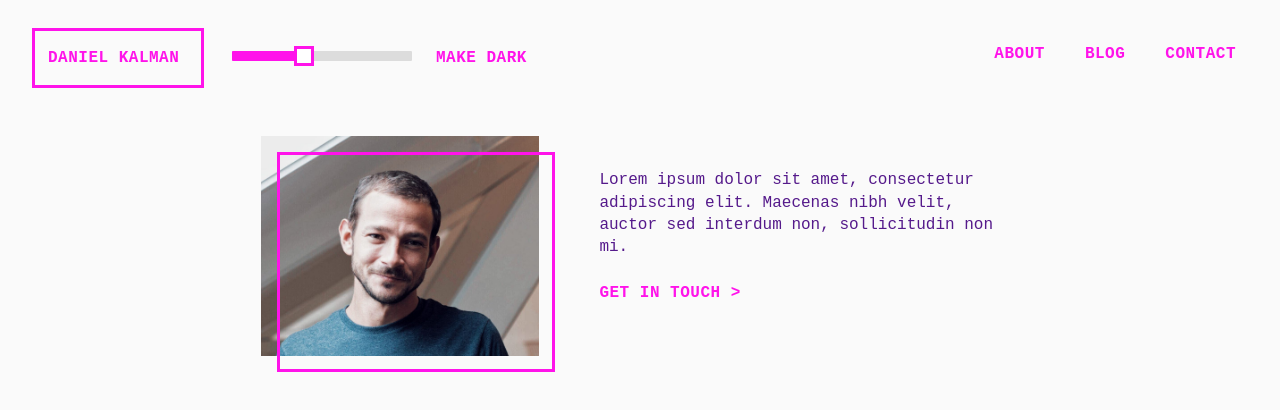
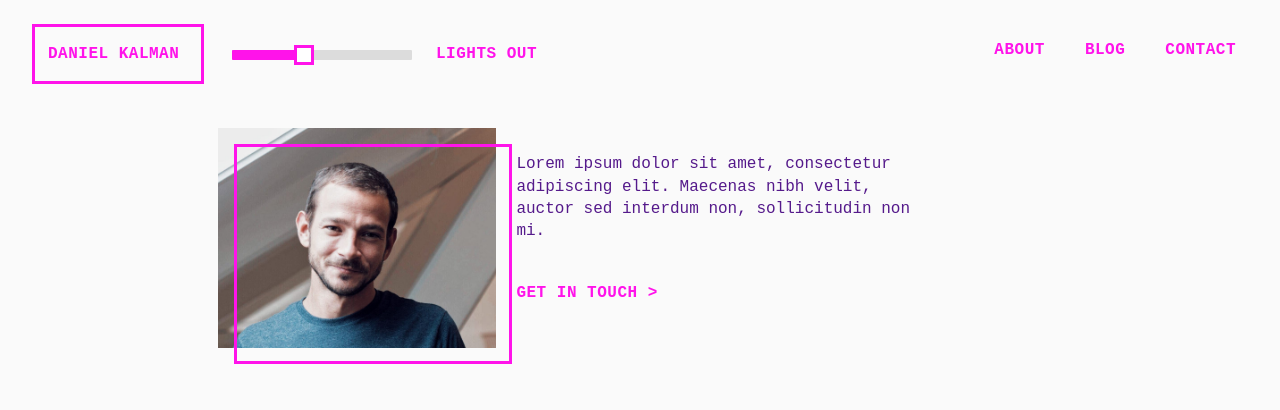
Before and after one commit to dnlklmn/dweb, a React (Create React App) app: page /about in a window 1280 px wide. Shown: the top 410 px of the page. Built offline with nearby package versions, Linux system fonts and the light colour scheme; a web font is replaced by a local one.

Commit message:
flex box component, remove grids

```diff
--- a/src/App.js
+++ b/src/App.js
@@ -13,6 +13,8 @@ import {
 } from "@material-ui/core";
 import { lightTheme, darkTheme } from "./theme";
 import { SubPage } from "./SubPage";
+import { Box } from "./Box";
+import ThemeContext from "./ThemeContext";
 
 const projects = [
   { title: "Quarters Design System", url: "quarters", cover: "tenerife.png" },
@@ -26,6 +28,16 @@ const projects = [
 ];
 
 const useStyles = makeStyles({
+  main: {
+    width: "66%",
+    margin: "0 auto",
+    "@media (max-width: 960px)": {
+      width: "80%",
+    },
+    "@media (max-width: 600px)": {
+      width: "100%",
+    },
+  },
   header: {
     flexShrink: 1,
     padding: `${(unit) => unit + 32}px 0`,
@@ -47,6 +59,8 @@ const useStyles = makeStyles({
     justifyContent: "center",
     alignItems: "center",
     gap: (unit) => 48 + unit * 3,
+    transitionDelay: "0.23s",
+    transition: "all 0.23s ease",
     "@media (max-width: 960px)": {
       flexDirection: "column",
       width: "66%",
@@ -95,10 +109,8 @@ function App() {
     setUnit(newValue);
   };
 
-  console.log(dark);
-
   return (
-    <div style={{ position: "relative" }}>
+    <ThemeContext.Provider value={unit}>
       <ThemeProvider theme={appliedTheme}>
         <CssBaseline />
         <style>
@@ -119,6 +131,7 @@ function App() {
             <Route exact path={["/", "/about", "/contact", "/blog"]}>
               <div className={classes.header}>
                 <Header
+                  dark={dark}
                   menu={menu}
                   unit={unit}
                   onChange={handleChange}
@@ -129,7 +142,6 @@ function App() {
                 />
               </div>
             </Route>
-
             <Route exact path="/">
               <div
                 style={{
@@ -151,21 +163,27 @@ function App() {
               </div>
               <Gallery unit={unit} projects={projects} />
             </Route>
+
             <Switch>
               <Route exact path="/about">
-                <div className={classes.flexBoxHorizontalCenter}>
+                <Box width="66%" align="center" unit={unit}>
                   <div className={classes.pictureFlex}>
                     <Picture borderAlwaysOn bgImg="dk.jpg" unit={unit} />
                   </div>
-                  <div className={classes.flexBoxVerticalLeft}>
+                  <Box vertical unit={unit}>
                     <Typography variant="body1" style={{ maxWidth: 420 }}>
                       Lorem ipsum dolor sit amet, consectetur adipiscing elit.
                       Maecenas nibh velit, auctor sed interdum non, sollicitudin
                       non mi.
                     </Typography>
-                    <Button label="GET IN TOUCH >" textOnly linkTo="/contact" />
-                  </div>
-                </div>
+                    <Button
+                      dark={dark}
+                      label="GET IN TOUCH >"
+                      textOnly
+                      linkTo="/contact"
+                    />
+                  </Box>
+                </Box>
               </Route>
               <Route path="/blog">
                 <span>Blog</span>
@@ -178,16 +196,27 @@ function App() {
               return (
                 <Route exact path={`/works/${item.url}`} key={index * 0.8}>
                   <div className={classes.header}>
-                    <Header sub />
+                    <Header
+                      sub
+                      dark={dark}
+                      unit={unit}
+                      onChange={handleChange}
+                      checked={dark}
+                      onChangeToggle={() => {
+                        setDark(!dark);
+                      }}
+                    />
                   </div>
-                  <SubPage title={item.title} unit={unit} />;
+                  <div className={classes.main}>
+                    <SubPage title={item.title} unit={unit} />;
+                  </div>
                 </Route>
               );
             })}
           </div>
         </Router>
       </ThemeProvider>
-    </div>
+    </ThemeContext.Provider>
   );
 }
 
--- /dev/null
+++ b/src/Box.tsx
@@ -0,0 +1,63 @@
+import { makeStyles } from "@material-ui/core";
+
+interface BoxProps {
+  unit: number;
+  vertical?: boolean;
+  align?: "flex-start" | "center" | "flex-end";
+  children: object;
+  width?: string;
+  padding?: number;
+  justify?: "flex-start" | "flex-end" | "center" | "space-between";
+  gap?: number;
+}
+
+const useStyles = makeStyles({
+  flexBoxHorizontalCenter: {
+    flexShrink: 1,
+    width: ({ width }: BoxProps) => width,
+    padding: ({ unit, padding }: BoxProps) => padding,
+    display: "flex",
+    flexDirection: ({ vertical }: BoxProps) => (vertical ? "column" : "row"),
+    justifyContent: ({ justify }: BoxProps) => justify,
+    alignItems: ({ align }: BoxProps) => align,
+    gap: ({ gap, unit }: BoxProps) => (gap ? gap + unit : 16 + unit),
+    transitionDelay: "0.23s",
+    transition: "all 0.23s ease",
+    "@media (max-width: 960px)": {
+      flexDirection: ({ vertical }: BoxProps) =>
+        vertical ? "column" : "column",
+      width: ({ width }: BoxProps) => "95%",
+      alignItems: () => "flex-start",
+      justify: () => "center",
+      padding: ({ padding }: BoxProps) => (padding ? (padding / 3) * 2 : 0),
+    },
+    "@media (max-width: 600px)": {
+      padding: ({ unit, padding }: BoxProps) => padding,
+      width: () => "95%",
+    },
+  },
+});
+
+export const Box = ({
+  unit,
+  vertical,
+  children,
+  align,
+  width,
+  padding,
+  justify,
+  gap,
+}: BoxProps) => {
+  const classes = useStyles({
+    unit,
+    vertical,
+    align,
+    children,
+    width,
+    padding,
+    justify,
+    gap,
+  });
+
+  return <div className={classes.flexBoxHorizontalCenter}>{children}</div>;
+};
--- a/src/Button.tsx
+++ b/src/Button.tsx
@@ -12,6 +12,7 @@ interface ButtonProps {
   textOnly?: boolean;
   iconBefore?: boolean;
   iconAfter?: boolean;
+  dark?: boolean;
 }
 
 const useStyles = makeStyles({
@@ -24,12 +25,14 @@ const useStyles = makeStyles({
     display: "flex",
     flexDirection: "row",
     alignItems: "center",
+    alignContent: "center",
     padding: 16,
     gap: "1rem",
     outline: 0,
     border: 0,
     textDecoration: "none",
     justifyContent: "flex-start",
+
     margin: "0 4px",
     color: darkTheme.palette.secondary.main,
 
@@ -41,15 +44,18 @@ const useStyles = makeStyles({
       margin: "14px 0",
       boxShadow: `inset 0 0 0 0px ${darkTheme.palette.primary.main}`,
     },
-    //next up
+
     "&.textOnly :hover": {
       boxShadow: `inset 0 0 0 0px ${darkTheme.palette.primary.main}`,
       background: "none",
-      color: "#fff",
+      color: ({ dark }: { dark: boolean | undefined }) =>
+        dark ? "#000" : "#fff",
     },
+
     "&:hover": {
       background: darkTheme.palette.primary.main,
-      color: "#fff",
+      color: ({ dark }: { dark: boolean | undefined }) =>
+        dark ? "#000" : "#fff",
     },
   },
 });
@@ -61,18 +67,19 @@ export const Button = ({
   textOnly,
   iconBefore,
   iconAfter,
+  dark,
 }: ButtonProps) => {
-  const classes = useStyles();
+  const classes = useStyles({ dark });
 
   const backIcon = (
     <div style={{ flexShrink: 0 }}>
-      <FeatherIcon size={18} icon="arrow-left" />
+      <FeatherIcon size={18} icon="arrow-left" style={{ marginTop: 3 }} />
     </div>
   );
 
   const menuIcon = (
     <div style={{ flexShrink: 0 }}>
-      <FeatherIcon size={18} icon="menu" />
+      <FeatherIcon size={18} icon="menu" style={{ marginTop: 2 }} />
     </div>
   );
 
@@ -83,17 +90,18 @@ export const Button = ({
   );
 
   return (
+    <div onClick={onClick}>
       <Link
         to={linkTo}
         className={`${classes.button} ${selected ? "selected" : ""} ${
           textOnly ? "textOnly" : ""
-      } `}
-      onClick={onClick}
+        } ${dark ? "dark" : ""} `}
       >
         {iconBefore ? backIcon : null}
         {label.length > 1 ? btnLabel : null}
         {iconAfter ? menuIcon : null}
       </Link>
+    </div>
   );
 };
 
--- a/src/Header.tsx
+++ b/src/Header.tsx
@@ -12,6 +12,7 @@ interface HeaderProps {
   sub: boolean;
   checked: boolean;
   onChangeToggle: any;
+  dark?: boolean;
 }
 
 const useStyles = makeStyles({
@@ -23,10 +24,11 @@ const useStyles = makeStyles({
     flexDirection: "row",
     justifyContent: "space-between",
     transition: "all 0.23s ease",
-    padding: ({ unit }: { unit: number }) => 24 + unit,
+    transitionDelay: ".23s",
+    padding: ({ unit }: { unit: number }) => `24px ${24 + unit}px`,
     zIndex: 101,
     "@media (max-width: 600px)": {
-      padding: ({ unit }: { unit: number }) => 16 + unit,
+      padding: ({ unit }: { unit: number }) => `16px ${16 + unit}px`,
     },
   },
   flexBoxLeft: {
@@ -36,6 +38,8 @@ const useStyles = makeStyles({
     justifyContent: "flex-start",
     alignItems: "center",
     alignContent: "center",
+    transition: "all 0.23s ease",
+    transitionDelay: ".23s",
     gap: ({ unit }: { unit: number }) => 16 + unit * 2,
   },
 });
@@ -47,6 +51,7 @@ export const Header = ({
   sub,
   checked,
   onChangeToggle,
+  dark,
 }: HeaderProps) => {
   const classes = useStyles({ unit });
 
@@ -56,6 +61,7 @@ export const Header = ({
   const slider = <Slider unit={unit} onChange={onChange} />;
   const menuComponent = (
     <Menu
+      dark={dark}
       setNav={(item: string) => setCurrentNav(item)}
       currentNav={currentNav}
       menu={menu}
@@ -73,6 +79,7 @@ export const Header = ({
       }}
     >
       <Button
+        dark={dark}
         selected={home}
         label="Daniel Kalman"
         linkTo="/"
@@ -83,19 +90,26 @@ export const Header = ({
     </div>
   );
 
-  const backBtn = <Button textOnly iconBefore label="Back" linkTo="/" />;
+  const darkSwitch = (
+    <Button
+      dark={dark}
+      label={checked ? "lights on" : "lights out"}
+      onClick={onChangeToggle}
+      textOnly
+    />
+  );
+
+  const backBtn = (
+    <Button dark={dark} textOnly iconBefore label="Back" linkTo="/" />
+  );
 
   return (
     <div className={classes.headerBg}>
       <div className={classes.flexBoxLeft}>
         {sub ? backBtn : homeBtn}
         <Hidden xsDown>
-          <div>{sub ? null : slider}</div>
-          <Button
-            label={checked ? "make light" : "make dark"}
-            onClick={onChangeToggle}
-            textOnly
-          />
+          {sub ? null : slider}
+          {sub ? null : darkSwitch}
         </Hidden>
       </div>
       {/* remove grid from here */}
--- a/src/Menu.tsx
+++ b/src/Menu.tsx
@@ -9,6 +9,7 @@ interface MenuProps {
   onClick: any;
   currentNav: string;
   setNav: any;
+  dark?: boolean;
 }
 
 export const Menu = ({
@@ -17,6 +18,7 @@ export const Menu = ({
   onClick,
   currentNav,
   setNav,
+  dark,
 }: MenuProps) => {
   return (
     <Grid container justify="flex-end" xs={12}>
@@ -31,6 +33,7 @@ export const Menu = ({
         >
           {menu.map((item) => (
             <Button
+              dark={dark}
               label={item}
               linkTo={`/${item.toLowerCase()}`}
               selected={currentNav === item && !home ? true : false}
--- a/src/Picture.tsx
+++ b/src/Picture.tsx
@@ -115,7 +115,7 @@ export const Picture = ({
             position: "relative",
             top: unit ? 8 + unit * 2 : 8,
             left: unit ? 8 + unit * 2 : 8,
-            transition: "all 0.5s ease",
+            transition: "all 0.23s ease",
           }}
         ></div>
       </Hidden>
@@ -129,7 +129,7 @@ export const Picture = ({
             position: "relative",
             top: unit ? 8 + unit * 2 : 8,
             left: unit ? 8 + unit * 2 : 8,
-            transition: "all 0.5s ease",
+            transition: "all 0.23s ease",
           }}
         ></div>
       </Hidden>
--- a/src/SubPage.tsx
+++ b/src/SubPage.tsx
@@ -1,162 +1,130 @@
-import { Grid, Typography } from "@material-ui/core";
+import { Grid, makeStyles, Typography } from "@material-ui/core";
 import sp1 from "./sp1.png";
 import paymentLines from "./sp-images/payment-lines.png";
 import horizontalFlow from "./sp-images/horizontal-flow-chart.png";
+import { Box } from "./Box";
 
 interface SubPageProps {
   title: string;
   unit: number;
 }
 
+const useStyles = makeStyles({
+  image: {
+    width: "80%",
+    height: "100%",
+    "@media (max-width: 960px)": {
+      width: "100%",
+    },
+  },
+});
+
 export const SubPage = ({ title, unit }: SubPageProps) => {
-  const spMicro = (
+  const SpMicro = (classes: any) => {
+    return (
       <div>
-      <Grid container item xs={12} justify="center">
-        {/* intro + flowchart */}
-        <Grid
-          container
-          item
-          xs={12}
-          sm={10}
-          alignItems="center"
-          style={{ marginTop: 8 + unit * 3 }}
-        >
-          <Grid container item spacing={2} xs={12} lg={6}>
-            <Grid item>
+        <Box vertical unit={unit} width="80%" justify="flex-start" padding={32}>
+          <Typography variant="h3">{title}</Typography>
+          <div style={{ height: 24 }} />
+          <Box vertical unit={unit} width="100%" align="flex-start" padding={0}>
             <Typography variant="subtitle2">
-                SatoshiPay is a payment provider operating on the blockchain.
+              SatoshiPay is a payment provider operating on the Stellar
+              blockchain.
             </Typography>
-            </Grid>
-            <Grid item>
             <Typography variant="body1">
               Our goal was to verify that people are ready to purchase online
-                content directly from the content provider, instead of
-                supporting them by watching ads.
+              content directly from the content provider, instead of supporting
+              them by watching ads.
             </Typography>
-            </Grid>
-          </Grid>
-          <div style={{ width: unit }} />
-          <Grid item xs={12} lg={6}>
+          </Box>
+        </Box>
+        <Box vertical width="100%" align="flex-start" unit={unit} padding={32}>
+          <Typography variant="h4">The Problem</Typography>
+          <Box vertical align="flex-start" unit={unit} padding={0} gap={56}>
+            <Box width="100%" align="center" unit={unit} padding={0}>
+              <Box
+                vertical
+                width="75%"
+                align="center"
+                justify="space-between"
+                unit={unit}
+                padding={0}
+              >
+                <Typography variant="body1">
+                  The micropayment service worked, but it lacked a clean and
+                  user friendly interface. Our first clients deserve a smoother
+                  experience. <br />
+                  <br />
+                  Would you pay 1?
+                </Typography>
+              </Box>
+              <Box
+                vertical
+                width="65%"
+                align="flex-start"
+                unit={unit}
+                padding={0}
+              >
                 <img
                   style={{
                     width: "100%",
-                maxWidth: 480,
-                height: "100%",
-                boxShadow: "0 4px 8px rgba(0,0,0,0.1)",
-              }}
-              src={sp1}
-              alt=""
-            />
-          </Grid>
-        </Grid>
-        {/* problem + lines */}
-
-        <Grid container item xs={12} alignItems="center">
-          <Grid item xs={12} style={{ marginTop: 48 + unit * 3 }}>
-            <Typography variant="h4">The Problem</Typography>
-          </Grid>
-          <Grid item xs={12} lg={4}>
-            <img
-              style={{
-                width: "100%",
-                maxWidth: 480,
-                height: "100%",
                     boxShadow: "0 4px 8px rgba(0,0,0,0.1)",
                   }}
                   src={paymentLines}
                   alt=""
                 />
-          </Grid>
-          <div style={{ width: unit }} />
-          <Grid
-            container
-            item
-            spacing={2}
-            xs={12}
-            lg={6}
-            style={{ maxWidth: 620 }}
+              </Box>
+            </Box>
+            <Box width="100%" align="flex-start" unit={unit} padding={0}>
+              <Box
+                vertical
+                width="45%"
+                align="flex-start"
+                unit={unit}
+                padding={0}
               >
-            <Grid item>
-              <Typography variant="body1">
-                The micropayment service worked, but it lacked a clean and user
-                friendly interface. Our first clients deserve a smoother
-                experience. <br />
-                <br />
-                Would you pay 1?
-              </Typography>
-            </Grid>
-          </Grid>
-        </Grid>
-        <Grid
-          container
-          item
-          xs={12}
-          sm={10}
-          justify="flex-start"
-          spacing={6}
-          alignItems="center"
-          style={{ marginTop: 24 + unit * 3 }}
-        >
-          <Grid
-            container
-            item
-            spacing={2}
-            xs={12}
-            lg={6}
-            alignContent="flex-start"
-          >
-            <Grid item>
                 <Typography variant="subtitle2">Goals</Typography>
-            </Grid>
-            <Grid item xs={12}>
                 <Typography variant="body1" style={{ lineHeight: 2 }}>
                   1. Make purchasing a product easy <br /> 2. Build trust {"&"}{" "}
                   secure funds <br />
                   3. Make device independent
                 </Typography>
-            </Grid>
-          </Grid>
-          <Grid
-            container
-            item
-            spacing={2}
-            xs={12}
-            lg={6}
-            alignContent="flex-start"
+              </Box>
+              <Box
+                vertical
+                width="57%"
+                align="flex-start"
+                unit={unit}
+                padding={0}
               >
-            <Grid item>
                 <Typography variant="subtitle2">Challenges</Typography>
-            </Grid>
 
-            <Grid item xs={12}>
                 <Typography variant="body1" style={{ lineHeight: 2 }}>
                   1. Our widgets live on others' websites
                   <br /> 2. A new and unfamiliar way of spending money <br /> 3.
                   Cumbersome security process
                 </Typography>
-            </Grid>
-          </Grid>
-        </Grid>
-      </Grid>
-      <Grid item xs={12}>
-        <img
+              </Box>
+            </Box>
+          </Box>
+        </Box>
+        {/* <img
           style={{
             width: "100%",
             height: "100%",
           }}
           src={horizontalFlow}
           alt=""
-        />
-      </Grid>
+        /> */}
       </div>
     );
+  };
+
+  const classes = useStyles();
 
   return (
     <Grid container xs={12} style={{ padding: 0, margin: 0 }}>
-      <Grid item xs={12} md={10}>
-        <Typography variant="h3">{title}</Typography>
-      </Grid>
-      {spMicro}
+      <SpMicro classes={classes} />
     </Grid>
   );
 };
--- /dev/null
+++ b/src/ThemeContext.js
@@ -0,0 +1,5 @@
+import React from "react";
+
+const ThemeContext = React.createContext(null);
+
+export default ThemeContext;
--- a/src/theme.ts
+++ b/src/theme.ts
@@ -101,7 +101,7 @@ export const darkTheme = {
     success: { main: "#89AA36", contrastText: "#fff" },
     white: { main: "#fff", contrastText: "#303030" },
 
-    text: { primary: "#f3f3f3", secondary: "#7A7A7A" },
+    text: { primary: "#f3f3f3", secondary: "#000" },
     background: { default: "#0f0f0f" },
     warning: { main: "#DDDB00", contrastText: "#303030" },
 
```
Lines whose indentation alone changed are shown as unchanged.
